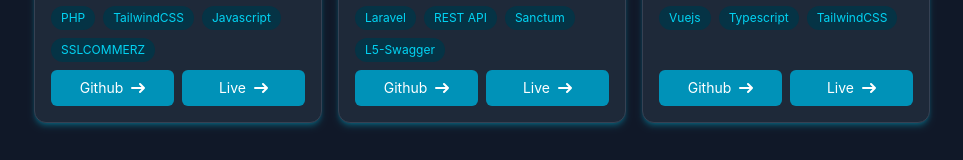
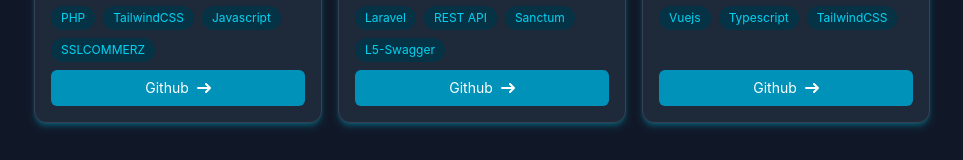
Before and after one commit to Shahriar-Hossein/portfolio-website, a Vue app: page / in a window 1280 px wide. Shown: the part 2859-3019 px from the top of the page, without its empty margins (158-1121 px from the left). Built offline with nearby package versions, Linux system fonts and the light colour scheme.

Commit message:
fixed live link condition

```diff
--- a/src/components/ProjectCard.vue
+++ b/src/components/ProjectCard.vue
@@ -39,7 +39,7 @@ defineProps<{ project: Project }>();
         </svg>
       </a>
       <a
-        v-if="project.githubLink"
+        v-if="project.liveLink"
         :href="project.liveLink"
         target="_blank"
         class="flex-1 inline-flex items-center justify-center text-sm text-white bg-cyan-600 hover:bg-cyan-700 rounded-md px-3 py-2 transition-all duration-200"
```
